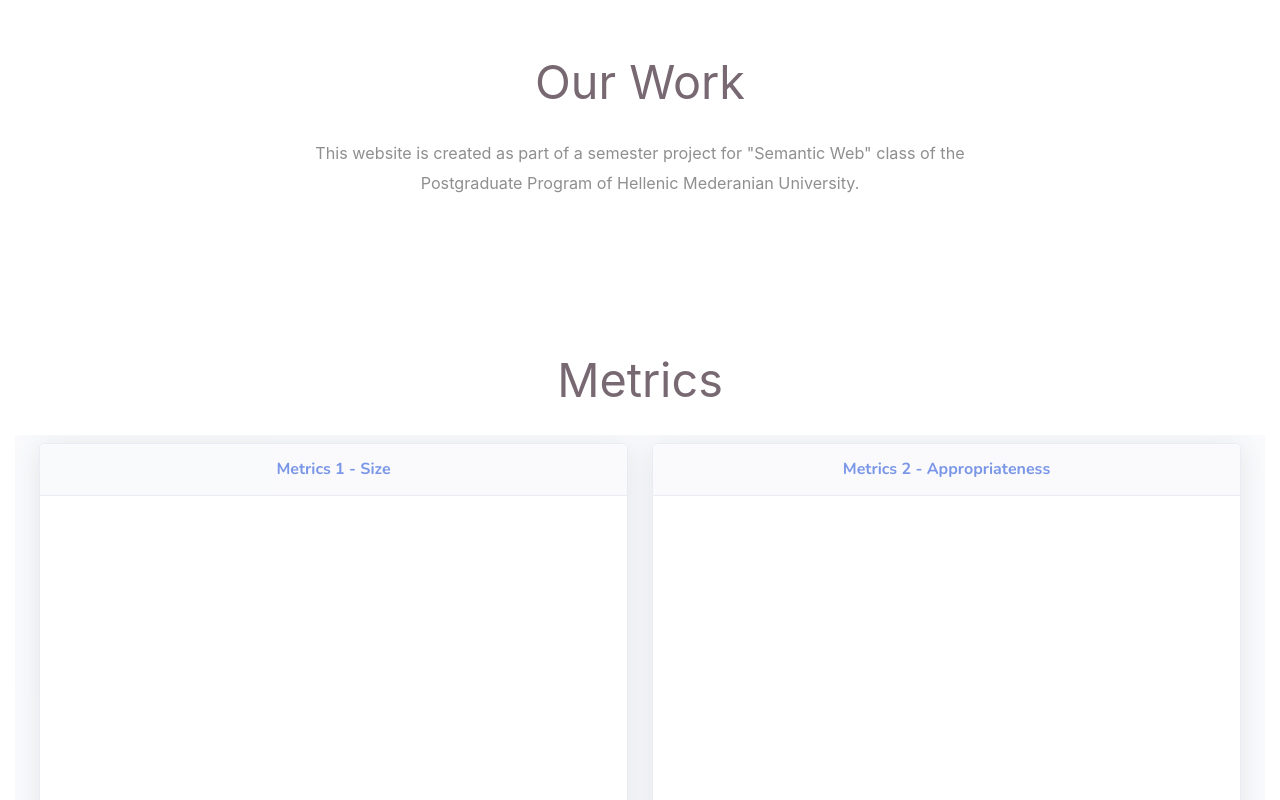
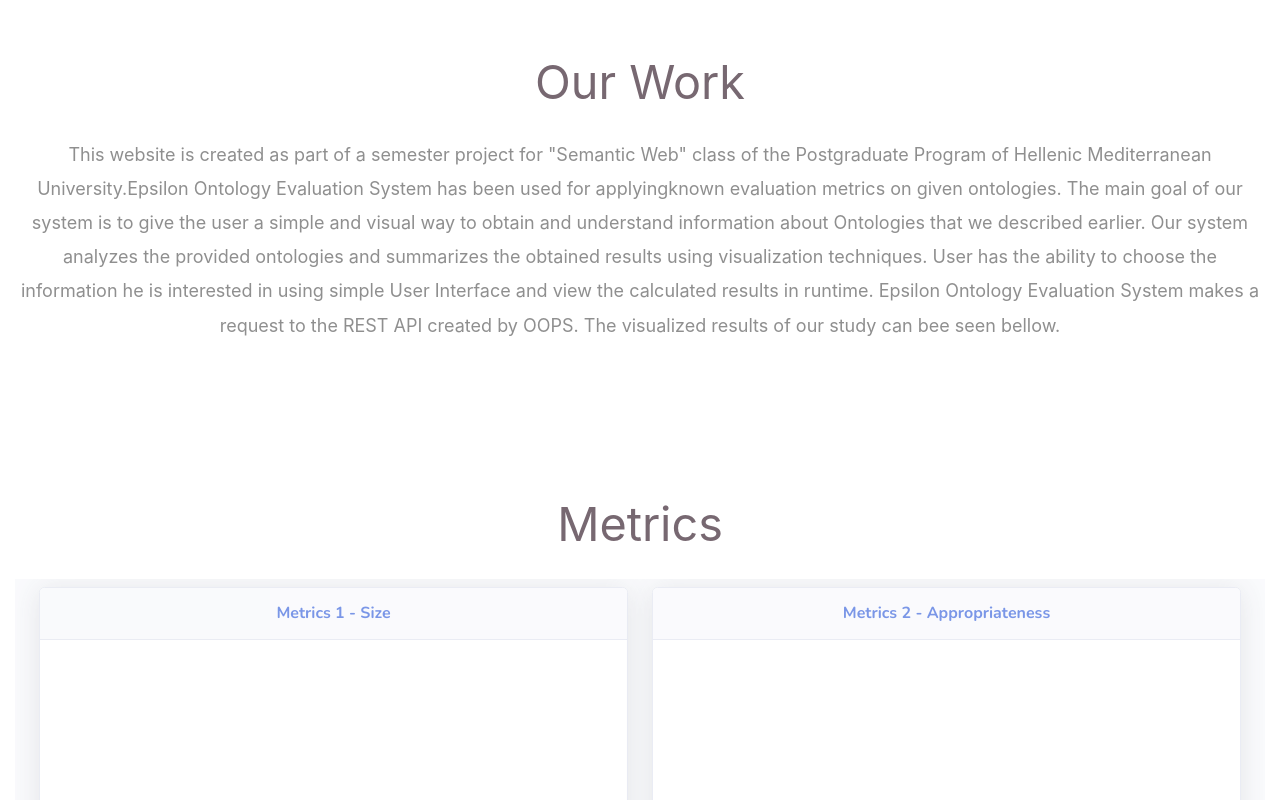
Before and after one commit to mariosggg/Epsilon_Ontology_Evaluation_System, a plain HTML site: page index.html in a window 1280 px wide. Shown: the part 2060-2860 px from the top of the page. Drawn offline with nearby package versions, Linux system fonts and the light colour scheme.

Commit message:
Update index.html

```diff
--- a/index.html
+++ b/index.html
@@ -116,9 +116,8 @@
           <div class="text-center col-12">
               <h2 class="tm-text-primary tm-section-title mb-4">Our Work</h2>
               <p class="mx-auto tm-work-description">
-                This website is created as part of a semester project
-                for "Semantic Web" class of the Postgraduate Program
-                of Hellenic Mederanian University.
+                              <p style ="text-align:center"> This website is created as part of a semester project for "Semantic Web" class of the Postgraduate Program of Hellenic Mediterranean University.Epsilon Ontology Evaluation System has been used for applyingknown evaluation metrics on given ontologies. The main goal of our system is to give the user a simple and visual way to obtain and understand information about Ontologies that we described earlier. Our system analyzes the provided ontologies and summarizes the obtained results using visualization techniques. User has the ability to choose the information he is interested in using simple User Interface and view the calculated results in runtime. Epsilon Ontology Evaluation System makes a request to the REST API created by OOPS. The visualized results of our study can bee seen bellow.</p>
+
               </p>
           </div>
         </div>
```
